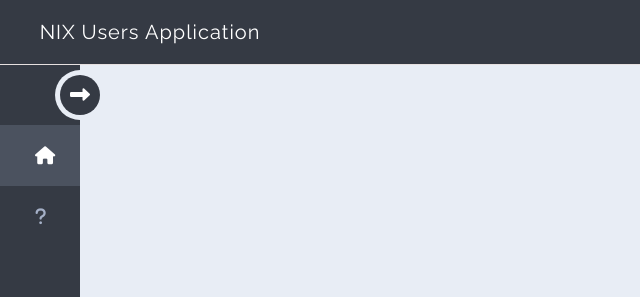
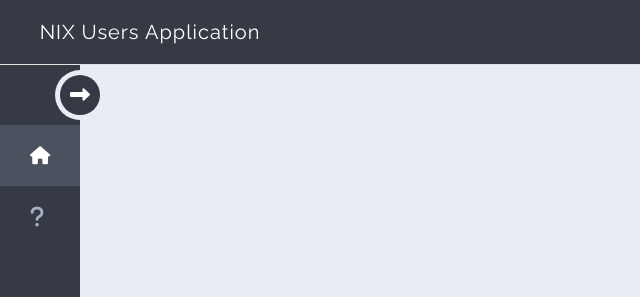
Before and after one commit to Ruslan55562/NIX-Users-Application, a plain HTML site: page index.html in a window 1280 px wide. Both pictures are taken after a click on the element 300 px from the left and 95 px from the top of the page. Shown: the top 297 px of the page, 0-640 px from the left. Drawn offline with Linux system fonts and the light colour scheme.

Commit message:
change icon for help button

```diff
--- a/css/style.css
+++ b/css/style.css
@@ -171,6 +171,11 @@ body{
   width: calc(100% - 100px);
   margin-left: 100px;
 }
+
+.wrapper.active .sidebar_menu ul li a{
+    padding: 20px 30px;
+}
+
 .nix_logo{
     height: 15%;
     margin-left: 35px;
--- a/index.html
+++ b/index.html
@@ -47,7 +47,7 @@
                         <li>
                             <a href="#" class="inner__sidebar_menu_help">
                                 <span class="icon">
-                                    <i class="fa-solid fa-question"></i>
+                                    <i class="fa-solid fa-question fa-lg"></i>
                                 </span>
                                 <span class="list">Help</span>
                             </a>
```
